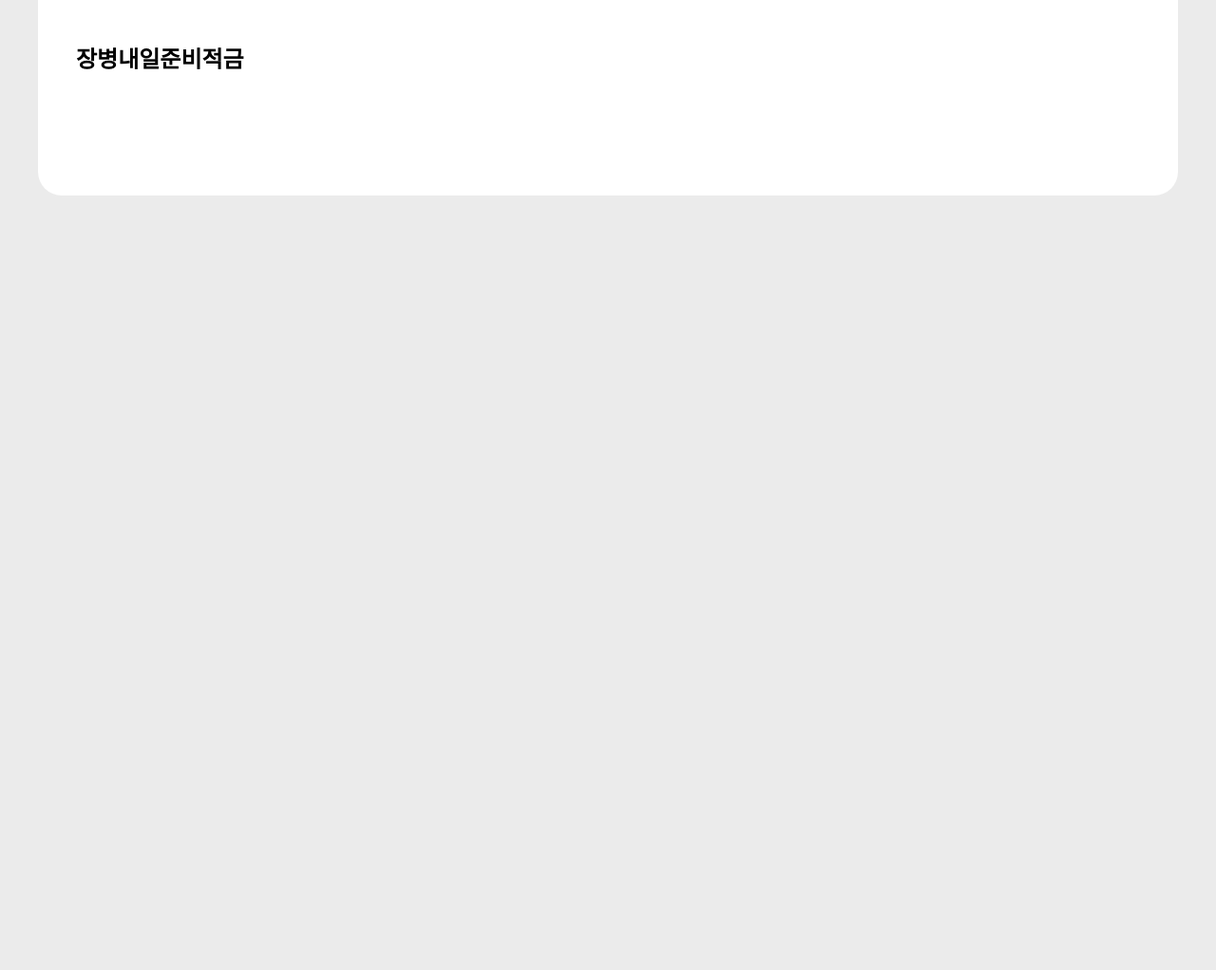
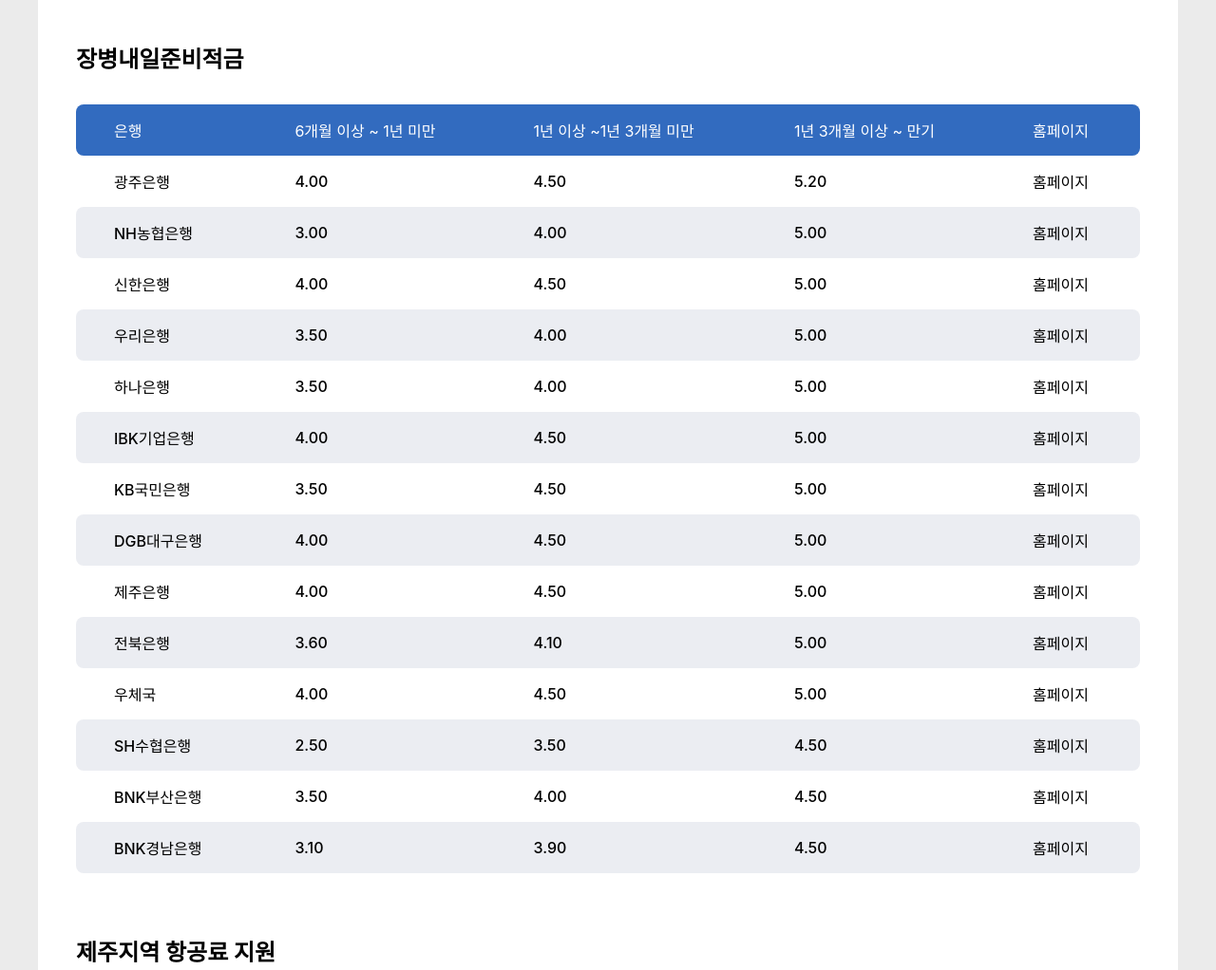
Before and after one commit to k1a11220/goonin, a Gatsby site: page / in a window 1280 px wide. Shown: the part 500-1522 px from the top of the page at 95% size. Before the commit the page ends 800 px from the top, so only its background shows below. Built offline with nearby package versions, Linux system fonts and the light colour scheme; Gatsby itself is replaced by a stand-in of ours.

Commit message:
Implement fundTable

```diff
--- /dev/null
+++ b/src/components/fundTable.js
@@ -0,0 +1,126 @@
+import React from "react";
+import styled from "styled-components";
+
+const Container = styled.section`
+  margin-top: 32px;
+`;
+
+const FundTable = () => {
+  return (
+    <Container>
+      <table>
+        <thead>
+          <tr>
+            <th>은행</th>
+            <th>6개월 이상 ~ 1년 미만</th>
+            <th>1년 이상 ~1년 3개월 미만</th>
+            <th>1년 3개월 이상 ~ 만기</th>
+            <th>홈페이지</th>
+          </tr>
+        </thead>
+        <tbody>
+          <tr>
+            <td>광주은행</td>
+            <td>4.00</td>
+            <td>4.50</td>
+            <td>5.20</td>
+            <td>홈페이지</td>
+          </tr>
+          <tr>
+            <td>NH농협은행</td>
+            <td>3.00</td>
+            <td>4.00</td>
+            <td>5.00</td>
+            <td>홈페이지</td>
+          </tr>
+          <tr>
+            <td>신한은행</td>
+            <td>4.00</td>
+            <td>4.50</td>
+            <td>5.00</td>
+            <td>홈페이지</td>
+          </tr>
+          <tr>
+            <td>우리은행</td>
+            <td>3.50</td>
+            <td>4.00</td>
+            <td>5.00</td>
+            <td>홈페이지</td>
+          </tr>
+          <tr>
+            <td>하나은행</td>
+            <td>3.50</td>
+            <td>4.00</td>
+            <td>5.00</td>
+            <td>홈페이지</td>
+          </tr>
+          <tr>
+            <td>IBK기업은행</td>
+            <td>4.00</td>
+            <td>4.50</td>
+            <td>5.00</td>
+            <td>홈페이지</td>
+          </tr>
+          <tr>
+            <td>KB국민은행</td>
+            <td>3.50</td>
+            <td>4.50</td>
+            <td>5.00</td>
+            <td>홈페이지</td>
+          </tr>
+          <tr>
+            <td>DGB대구은행</td>
+            <td>4.00</td>
+            <td>4.50</td>
+            <td>5.00</td>
+            <td>홈페이지</td>
+          </tr>
+          <tr>
+            <td>제주은행</td>
+            <td>4.00</td>
+            <td>4.50</td>
+            <td>5.00</td>
+            <td>홈페이지</td>
+          </tr>
+          <tr>
+            <td>전북은행</td>
+            <td>3.60</td>
+            <td>4.10</td>
+            <td>5.00</td>
+            <td>홈페이지</td>
+          </tr>
+          <tr>
+            <td>우체국</td>
+            <td>4.00</td>
+            <td>4.50</td>
+            <td>5.00</td>
+            <td>홈페이지</td>
+          </tr>
+          <tr>
+            <td>SH수협은행</td>
+            <td>2.50</td>
+            <td>3.50</td>
+            <td>4.50</td>
+            <td>홈페이지</td>
+          </tr>
+          <tr>
+            <td>BNK부산은행</td>
+            <td>3.50</td>
+            <td>4.00</td>
+            <td>4.50</td>
+            <td>홈페이지</td>
+          </tr>
+          <tr>
+            <td>BNK경남은행</td>
+            <td>3.10</td>
+            <td>3.90</td>
+            <td>4.50</td>
+            <td>홈페이지</td>
+          </tr>
+        </tbody>
+      </table>
+    </Container>
+  );
+};
+
+export default FundTable;
--- a/src/pages/index.js
+++ b/src/pages/index.js
@@ -2,6 +2,7 @@
 import Layout from "../layout/layout";
 import styled from "styled-components";
 import LgCard from "../components/lgCard";
+import FundTable from "../components/fundTable";
 
 const Container = styled.main`
   width: var(--width);
@@ -62,6 +63,10 @@
           </NaraCardWrapper>
           <NaraCardWrapper>
             <h2>장병내일준비적금</h2>
+            <FundTable />
+          </NaraCardWrapper>
+          <NaraCardWrapper>
+            <h2>제주지역 항공료 지원</h2>
           </NaraCardWrapper>
         </Wrapper>
       </Container>
--- a/src/styles/globalStyle.js
+++ b/src/styles/globalStyle.js
@@ -35,6 +35,66 @@
     }
   }
 
+  th {
+    color: var(--white);
+    font-weight: 400;
+  }
+
+  td {
+    font-weight: 500;
+  }
+
+  th, td {
+    padding: 15px 40px;
+  }
+
+  table {
+    width: 100%;
+    border-collapse: collapse;
+  }
+
+  thead {
+    display: table-header-group;
+    vertical-align: middle;
+    border-color: inherit;
+    background-color: #326BBF;
+  }
+
+  tr {
+    display: table-row;
+    vertical-align: inherit;
+    border-color: inherit;
+  }
+
+  tr:nth-of-type(2n){
+    background-color: #EBEDF2;
+  }
+
+  tr td:first-of-type {
+    border-top-left-radius: 8px;
+    border-bottom-left-radius: 8px;
+  }
+
+  tr td:last-of-type {
+    border-top-right-radius: 8px;
+    border-bottom-right-radius: 8px;
+  }
+
+  tr th:first-of-type {
+    border-top-left-radius: 8px;
+    border-bottom-left-radius: 8px;
+  }
+
+  tr th:last-of-type {
+    border-top-right-radius: 8px;
+    border-bottom-right-radius: 8px;
+  }
+
+  thead,
+  tfoot {
+    text-align: left;
+  }
+
   :lang(ko) {
     word-break: keep-all;
   }
```
